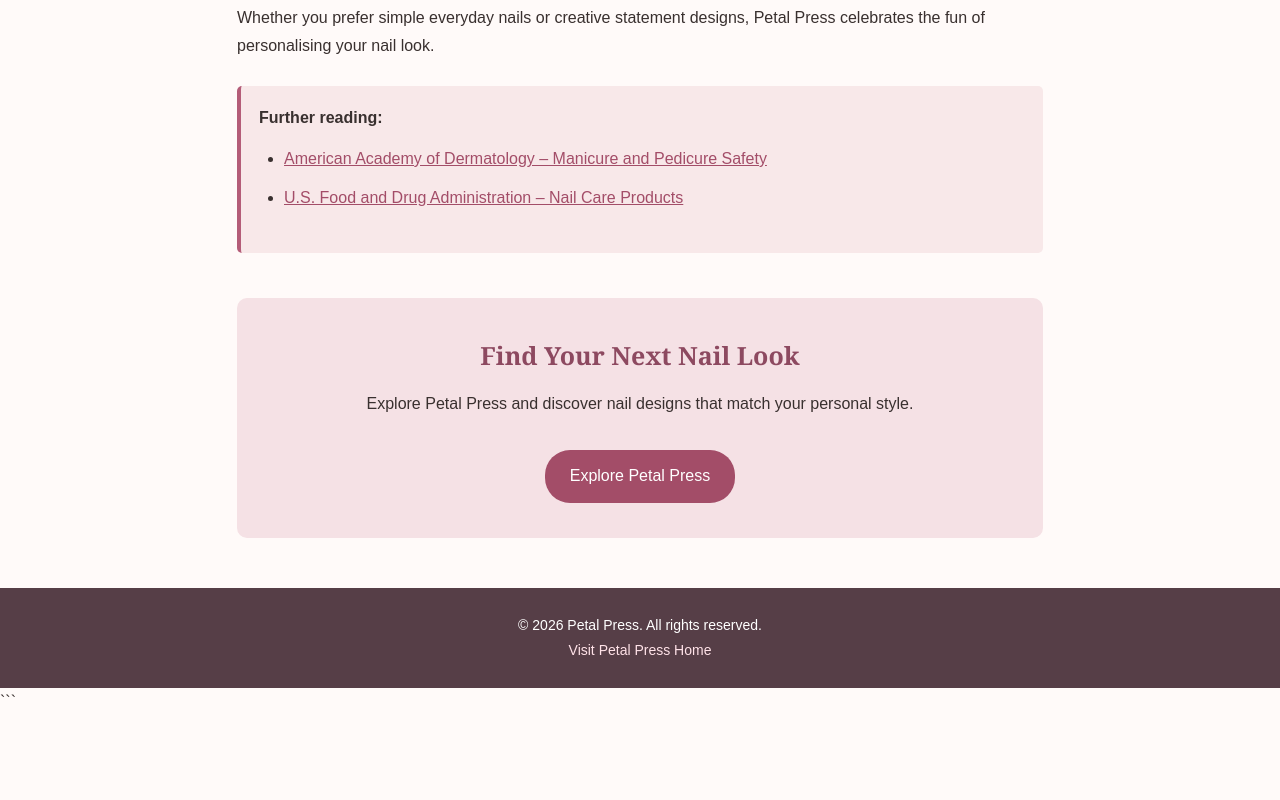
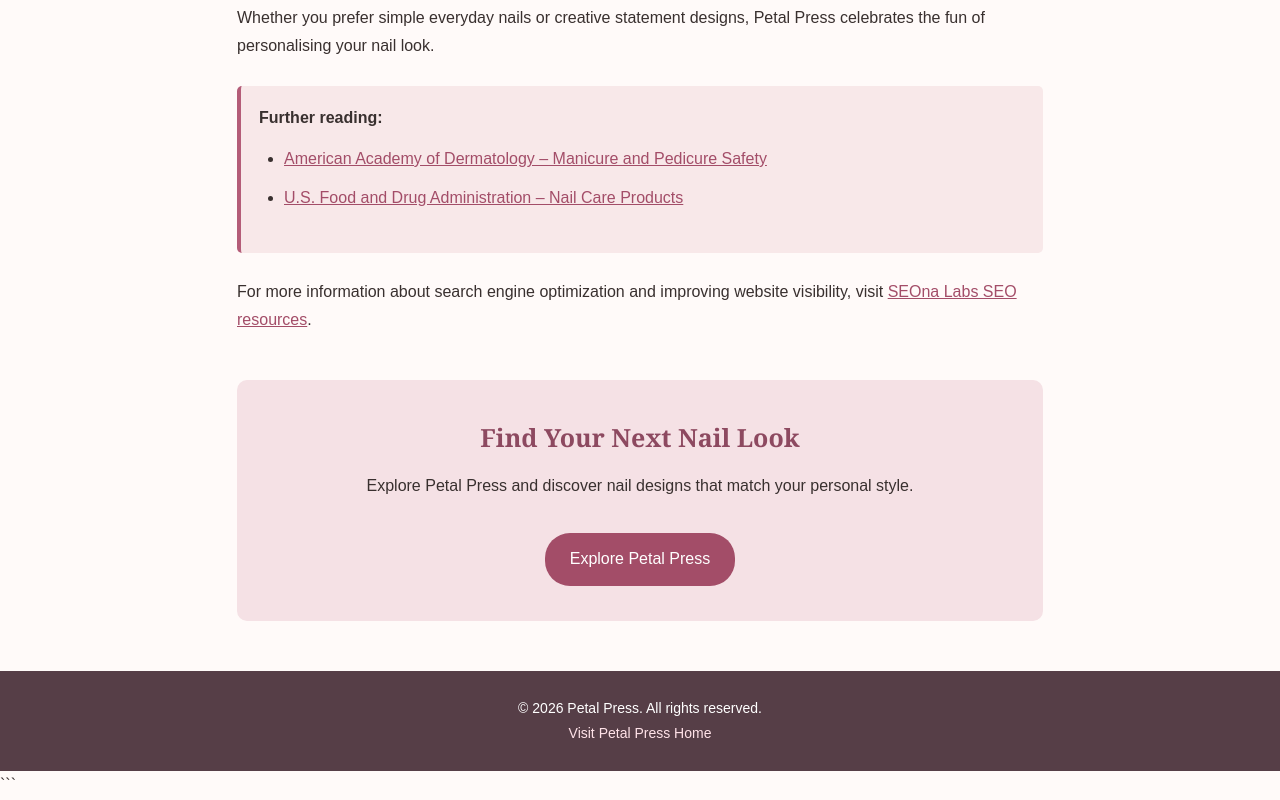
Before and after one commit to gunnidhi1504/petalpressnails, a plain HTML site: page blog.html in a window 1280 px wide. Shown: the part 3913-4713 px from the top of the page. Before the commit the page ends 4630 px from the top, so only its background shows below. Drawn offline with Linux system fonts and the light colour scheme.

Commit message:
Update blog.html

```diff
--- a/blog.html
+++ b/blog.html
@@ -437,7 +437,10 @@
             </li>
         </ul>
     </div>
-
+<p>
+  For more information about search engine optimization and improving website visibility, visit
+  <a href="https://seonalabs.com/" target="_blank" rel="noopener noreferrer">SEOna Labs SEO resources</a>.
+</p>
     <section class="cta">
         <h2>Find Your Next Nail Look</h2>
 
```
